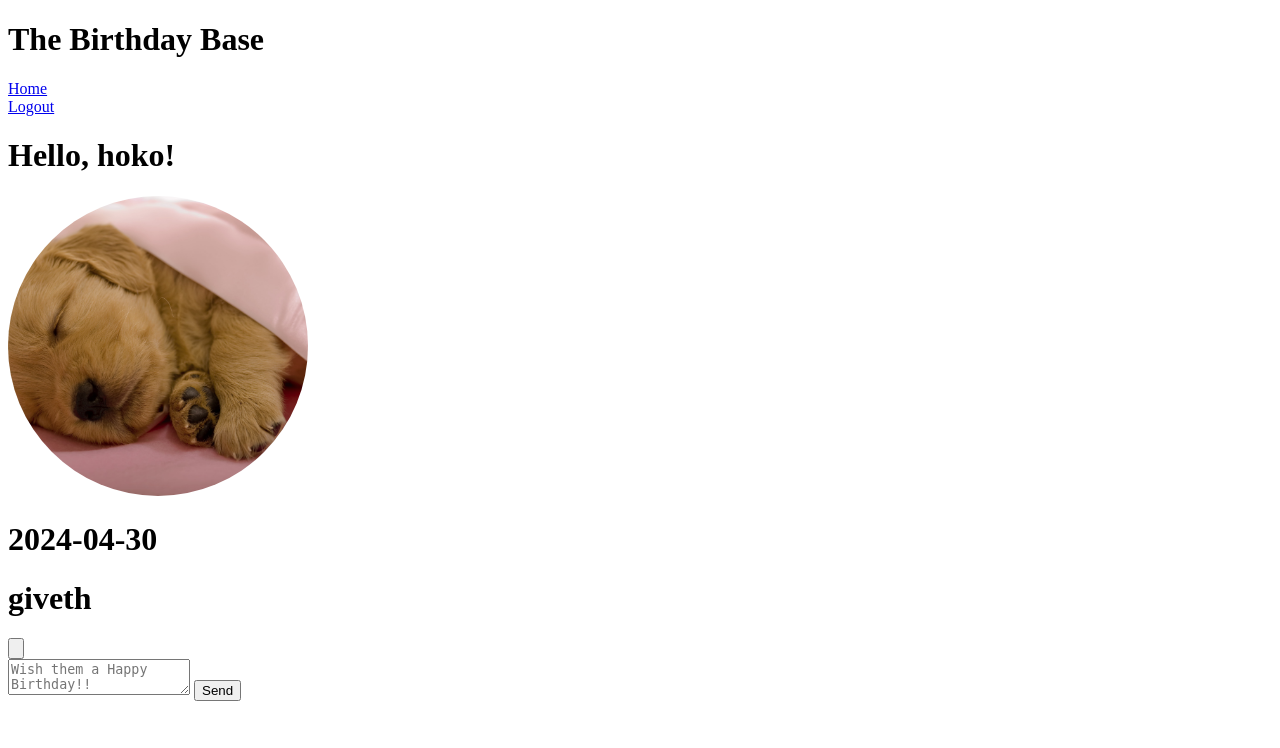
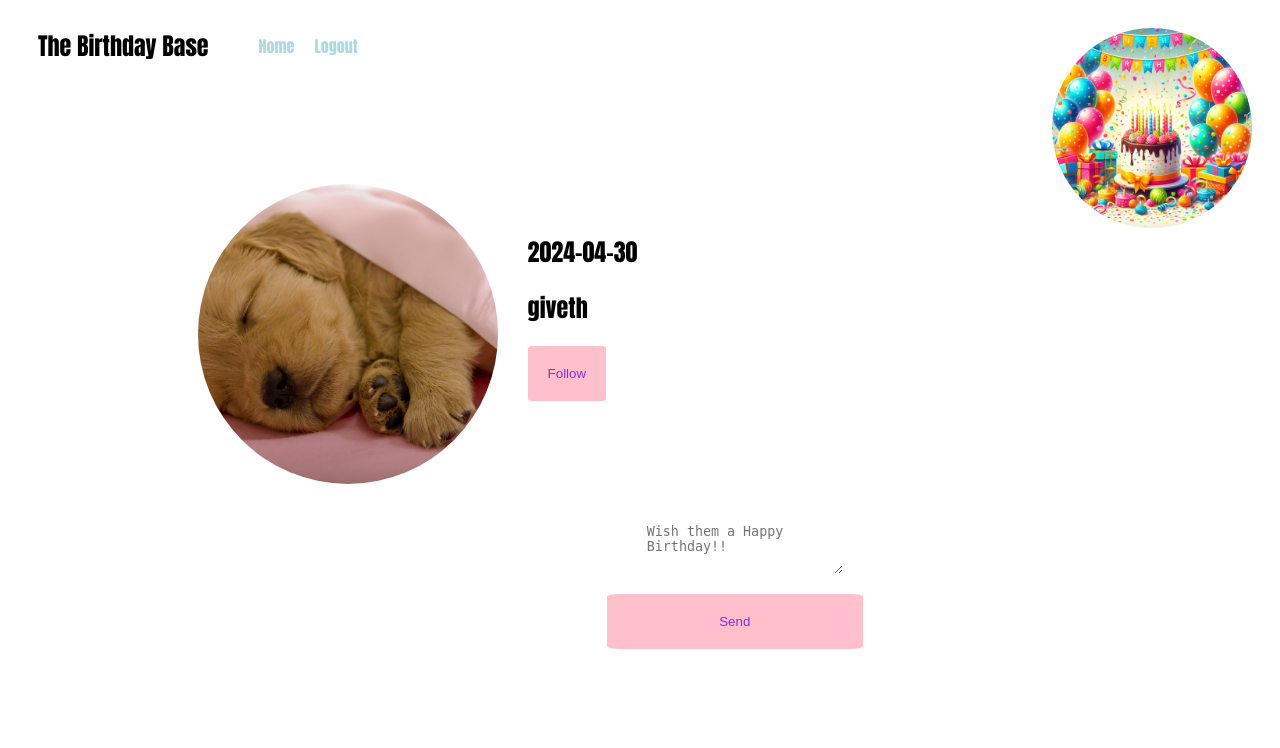
Before and after one commit to hokocodes/Flask-Birthday-Reminder, a Flask app: a page that uses templates/base.html in a window 1280 px wide. Shown: the top 748 px of the page. Run offline with Flask 3, Linux system fonts and the light colour scheme; a user stored in the database is signed in.

Commit message:
Added css

```diff
--- a/app.py
+++ b/app.py
@@ -207,9 +207,7 @@ def login():
 @app.route("/<username>", methods=["GET", "POST"])
 def profile(username):
     user = User.query.filter_by(username=username).first_or_404()
-    print(user.profile_pic)
     form = PostForm()
-    print(flask_login.current_user.id)
     wishes = Post.query.filter_by(receiver=user.id)
 
     if request.method == "POST":
--- a/static/css/all.css
+++ b/static/css/all.css
@@ -9,3 +9,104 @@
 #profile-pic-form input {
     display: none;
 }
+
+html {
+    font-family: Impact, Haettenschweiler, 'Arial Narrow Bold', sans-serif;
+    margin: 0;
+}
+
+ul {
+    list-style-type: none;
+    display: inline-flex;
+}
+
+nav a {
+    display: inline-flex;
+    padding: 10px;
+}
+
+.logo {
+    border-radius: 50%;
+    width: 200px;
+    height: 200px;
+    object-fit: cover;
+    position: absolute;
+    right: 0px;
+    margin: 20px;
+}
+
+a:link {
+    text-decoration: none;
+    color: lightblue;
+  }
+  a:visited {
+    text-decoration: none;
+    color:aquamarine;
+  }
+  a:hover {
+    text-decoration: none;
+    color: pink;
+  }
+  a:active {
+    text-decoration: none;
+    color:orange;
+  }
+
+nav {
+    display: inline-flex;
+    position: relative;
+    width: 100%;
+}
+
+nav h1 {
+    padding-left: 30px;
+}
+
+.upcoming {
+    background-color: yellow;
+    padding: 30px;
+    border-radius: 10%;
+    width: 250px;
+}
+
+section {
+    margin-left: 15%;
+    margin-top: 100px;
+    margin-bottom: 100px;
+}
+
+.user {
+    display: flex;
+}
+
+.userinfo {
+    margin: 30px;
+}
+
+.wishes {
+    display: flex;
+    justify-content: center;
+}
+
+textarea {
+    border: 0;
+    padding: 20px;
+    margin: 20px;
+}
+
+input {
+    background-color: pink;
+    color: blueviolet;
+    font-weight: 100;
+    padding: 20px;
+    border: 0;
+    border-radius: 5%;
+}
+
+.wishes form {
+    display: grid;
+}
+
+.auth input {
+    margin: 10px;
+}
--- a/templates/base.html
+++ b/templates/base.html
@@ -5,18 +5,28 @@
     <meta name="viewport" content="width=device-width, initial-scale=1.0" />
     <title>Birthday Wishes</title>
     <script src="https://ajax.googleapis.com/ajax/libs/jquery/3.7.1/jquery.min.js"></script>
-    <link rel="stylesheet" href="{{ url_for('static', filename='css/all.css') }}">
+    <link
+      rel="stylesheet"
+      href="{{ url_for('static', filename='css/all.css') }}"
+    />
   </head>
   <body>
-    <h1>The Birthday Base</h1>
-    <a href="{{ url_for('home')}}">Home</a><br>
+    <nav>
+      <h1>The Birthday Base</h1>
+      <ul>
+        <li><a href="{{ url_for('home')}}">Home</a></li>
 
-    {% if current_user.is_authenticated %}
-    <a href="{{url_for('logout')}}">Logout</a>
-    {% else %}
-    <a href="{{ url_for('login') }}">Login Page</a><br />
-    <a href="{{ url_for('register') }}">Register Page</a><br />
-    {% endif %}
+        {% if current_user.is_authenticated %}
+        <li><a href="{{url_for('logout')}}">Logout</a></li>
+        {% else %}
+        <li><a href="{{ url_for('login') }}">Login Page</a></li>
+        <li><a href="{{ url_for('register') }}">Register Page</a></li>
+        {% endif %}
+      </ul>
+      <img class="logo" src="{{ url_for('static', filename='images/bday.jpg') }}">
+    </nav>
+
     {% block content %} {% endblock %}
+
   </body>
 </html>
--- a/templates/login.html
+++ b/templates/login.html
@@ -1,9 +1,11 @@
 {% extends 'base.html' %} {% block content %}
-<h1>Login Page</h1>
+<section>
+  <h1>Login</h1>
 
-<form method="POST" action="">
+<form class="auth" method="POST" action="">
   {{ form.hidden_tag() }} {{ form.username }} {{ form.password }} {{ form.submit }}
 </form>
 
 <a href="{{ url_for('register') }}">Don't have an account? Sign Up</a>
+</seciton>
 {% endblock %}
--- a/templates/profile.html
+++ b/templates/profile.html
@@ -1,6 +1,7 @@
 {% extends 'base.html' %} {% block content %}
+<section>
+  <div class="user">
 
-<h1>Hello, {{ current_user.username }}!</h1>
     <img id="profile-img" src="/static/profile-pics/{{user.profile_pic}}" />
     <form
       action="{{ url_for('profile', username=user.username) }}"
@@ -8,13 +9,22 @@
       method="POST"
       id="profile-pic-form"
     >
-  <input type="file" name="profile-pic" id="profile-pic"/>
-  <input type="submit" value="Save" id="pic-submit">
+      <input type="file" name="profile-pic" id="profile-pic" />
+      <input type="submit" value="Save" id="pic-submit" />
     </form>
 
+    <div class="userinfo">
       <h1>{{ user.birthday }}</h1>
       <h1>{{ user.username }}</h1>
-<input type="button" action="{{ url_for('follow', username=user.username) }}" />
+      <input
+        type="button"
+        action="{{ url_for('follow', username=user.username) }}"
+        value="Follow"
+      />
+    </div>
+  </div>
+
+  <div class="wishes">
     <form action="" method="POST">
       {{ form.hidden_tag() }} {{ form.body }} {{ form.submit }}
     </form>
@@ -25,17 +35,20 @@
       <info>{{ w.timestamp }}</info>
     </div>
     {% endfor %}
+  </div>
+</section>
+
 <script>
   $(document).ready(function () {
-    $('#profile-img').on('click', function() {
+    $("#profile-img").on("click", function () {
       $("#profile-pic").click();
     });
 
-    $('#profile-pic').on('change', function() {
+    $("#profile-pic").on("change", function () {
       $("#profile-pic-form").submit();
     });
 
-    console.log('{{ user.profile_pic}}');
+    console.log("{{ user.profile_pic}}");
   });
 </script>
 {% endblock %}
```
Also changed, not shown: templates/home.html (+7 -9 lines), templates/register.html (+5 -2 lines), instance/database.db, static/images/bday.jpg (added). Lines whose indentation alone changed are shown as unchanged.
